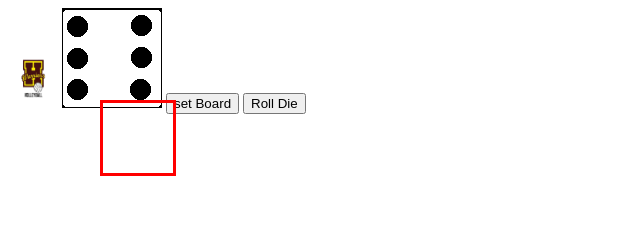
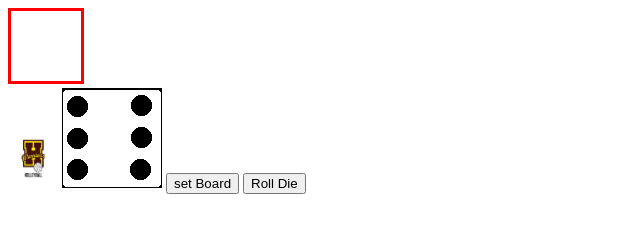
Before and after one commit to WyattLewandowski/FastTrack, a plain HTML site: page index.html in a window 1280 px wide. Both pictures are taken after a click on the button "set Board". Shown: the whole page, without its empty margins (0-640 px from the left). Drawn offline with Linux system fonts and the light colour scheme.

Commit message:
Update index.html

```diff
--- a/index.html
+++ b/index.html
@@ -51,9 +51,8 @@ function createAndAddDiv(divnum) {
 var count = 1;
 function makeBoard(){
   createAndAddDiv(count);
+  count++;
 
-  placeDiv("100","100","div-" + count);
-  count = count + 1;
 }
 
 //    function makeBoard(playerCount){
```
